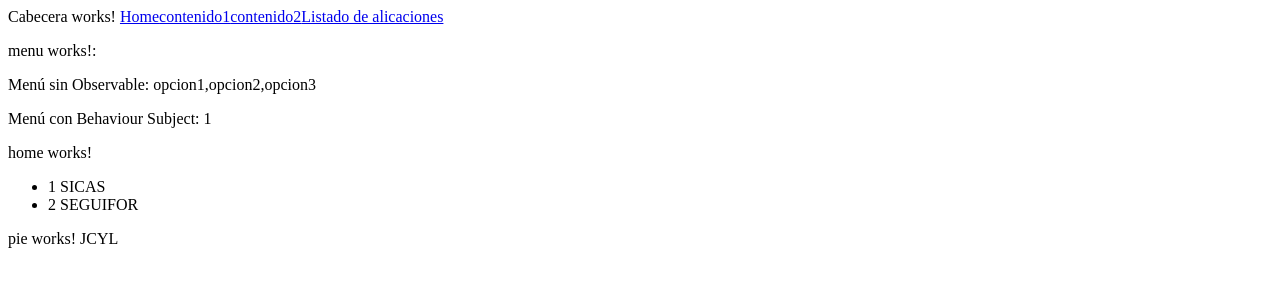
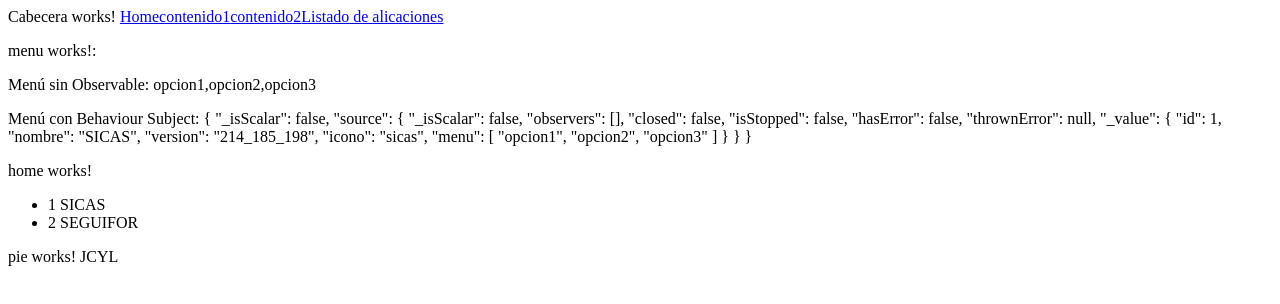
Before and after one commit to felixosle/Angular2-Playground, an Angular app: page /aplicaciones in a window 1280 px wide. Shown: the top 304 px of the page. Built offline with nearby package versions, Linux system fonts and the light colour scheme.

Commit message:
Incompleto: pasando un objeto Observable

```diff
--- a/src/app/aplicacion.service.ts
+++ b/src/app/aplicacion.service.ts
@@ -11,11 +11,13 @@ import {APLICACIONES} from './mock-aplicaciones';
 export class AplicacionService {
   constructor() { }
 
-  private aplicacionSeleccionadaBehSubject=new BehaviorSubject<number>(1);
+  aplicacionSeleccionada: Aplicacion= { id: 1, nombre: 'SICAS', version:'214_185_198', icono:'sicas', menu:['opcion1', 'opcion2', 'opcion3'] };
+  private aplicacionSeleccionadaBehSubject=new BehaviorSubject<Aplicacion>(this.aplicacionSeleccionada);
   public aplicacionSeleccionadaObs=this.aplicacionSeleccionadaBehSubject.asObservable();
 
-  setAplicacion(number){
-    this.aplicacionSeleccionadaBehSubject.next(2);
+
+  setAplicacion(Aplicacion){
+    this.aplicacionSeleccionadaBehSubject.next(this.aplicacionSeleccionada);
   }
 
   getAplicaciones(){
@@ -25,8 +27,8 @@ export class AplicacionService {
   }
 
   getAplicacion(id:number){
-    let aplicacionSeleccionada: Aplicacion= { id: 1, nombre: 'SICAS', version:'214_185_198', icono:'sicas', menu:['opcion1', 'opcion2', 'opcion3'] };
-    return aplicacionSeleccionada;
+
+    return this.aplicacionSeleccionada;
     /*
       Observable.create(observer=>{
       observer.next(APLICACIONES.find((aplicacion)=>aplicacion.id == id));
--- a/src/app/shared/layout/menu/menu.component.html
+++ b/src/app/shared/layout/menu/menu.component.html
@@ -5,5 +5,5 @@
   Menú sin Observable: {{aplicacionSeleccionada.menu}}
 </p>
 <p>
-  Menú con Behaviour Subject: {{aplicacionSeleccionadaObs | async}}
+  Menú con Behaviour Subject: {{aplicacionSeleccionadaObs | json}}
 </p>
```
